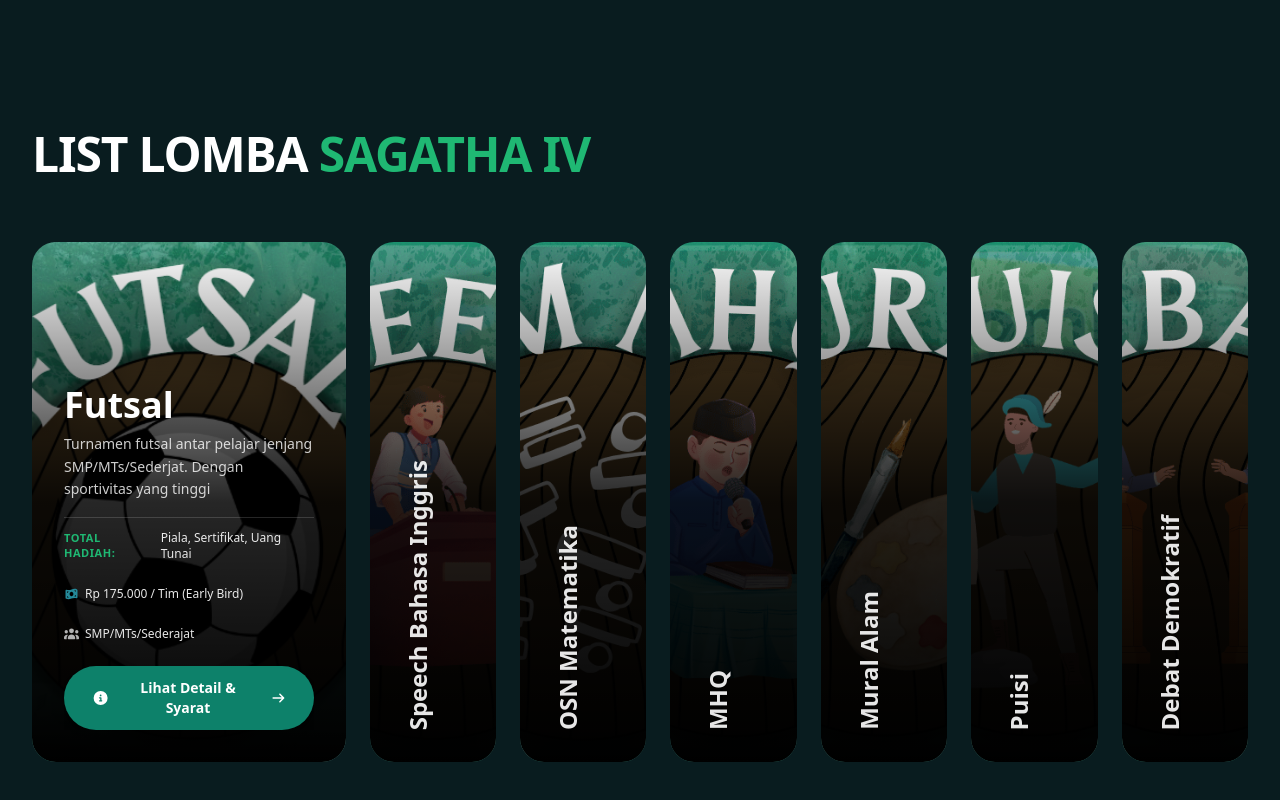
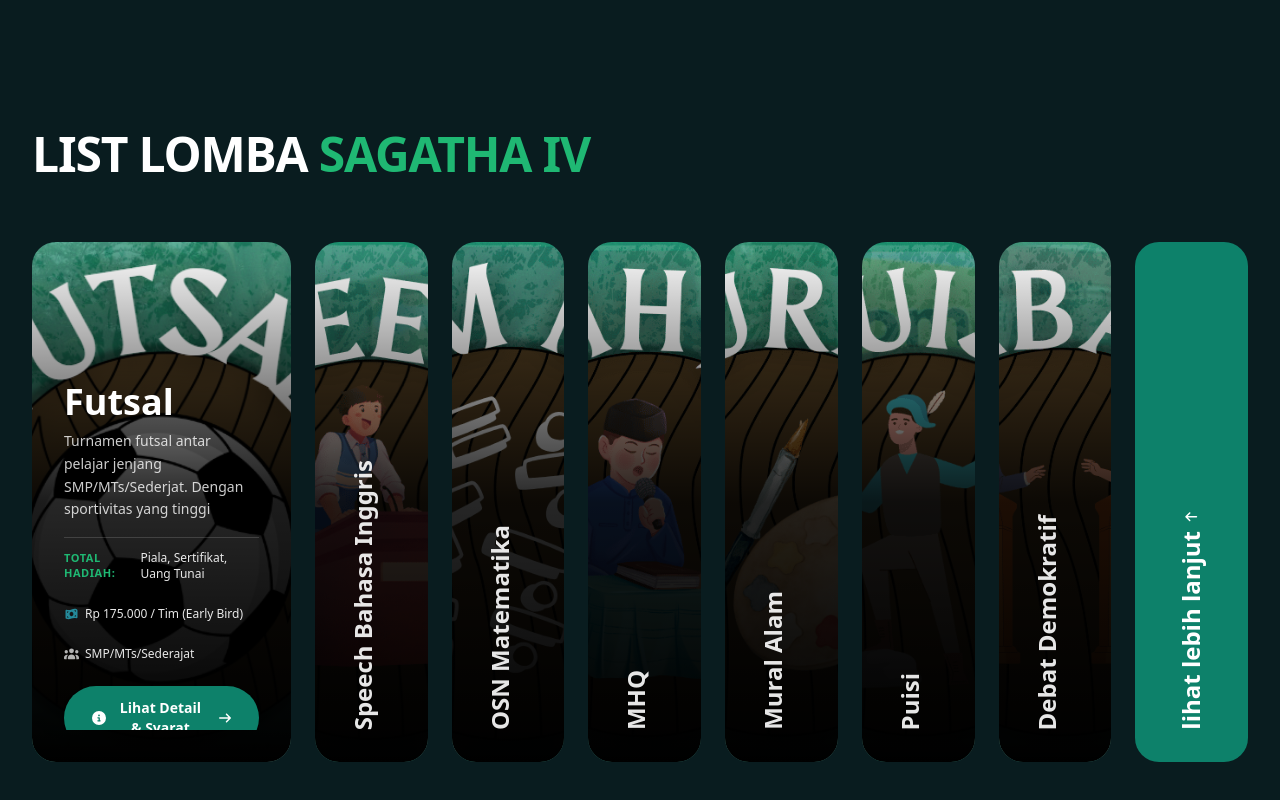
Before and after one commit to elfarizidan/sagatha, a Next.js app: page / in a window 1280 px wide. Shown: the part 1554-2354 px from the top of the page. Built offline with nearby package versions, Linux system fonts and the light colour scheme.

Commit message:
Add link to additional information in ListLomba component and remove redundant link in Galeri component

```diff
--- a/app/components/Galeri.tsx
+++ b/app/components/Galeri.tsx
@@ -187,33 +187,6 @@ export default function Galeri() {
               <FontAwesomeIcon icon={faArrowUpRightFromSquare} className="text-xs" />
             </div>
           </a>
-          <a
-            href="https://linktr.ee/bestsmaittbzbs"
-            target="_blank"
-            rel="noopener noreferrer"
-            className="relative w-[280px] sm:w-[360px] h-[360px] sm:h-[440px] rounded-3xl overflow-hidden bg-[#0D816A] hover:bg-[#1FB873] transition-colors duration-500 group cursor-pointer flex-shrink-0 flex flex-col justify-between p-8 text-white hover:text-[#091c1f]"
-          >
-            <div className="w-14 h-14 rounded-2xl bg-[#136368] text-[#1FB873] group-hover:bg-[#091c1f] group-hover:text-white flex items-center justify-center text-xl shadow-lg border border-[#1FB873]">
-              <FontAwesomeIcon icon={faArrowRight} />
-            </div>
-
-            <div>
-              <span className="text-xs font-bold tracking-widest uppercase text-white/80 group-hover:text-[#091c1f]/80 block mb-2">
-                Lebih lengkap di Laman berikutnya
-              </span>
-              <h3 className="text-2xl sm:text-3xl font-black leading-tight">
-                Informasi & Daftar lebih lanjut
-              </h3>
-              <p className="text-xs sm:text-sm mt-3 opacity-90 leading-relaxed">
-                Akses informasi lengkap tentang SAGATHA IV di laman berikutnya.
-              </p>
-            </div>
-
-            <div className="flex items-center gap-2 font-bold text-xs sm:text-sm">
-              <span>Buka Laman</span>
-              <FontAwesomeIcon icon={faArrowUpRightFromSquare} className="text-xs" />
-            </div>
-          </a>
         </div>
       </div>
 
--- a/app/components/ListLomba.tsx
+++ b/app/components/ListLomba.tsx
@@ -312,6 +312,17 @@ export default function ListLomba() {
               </div>
             );
           })}
+          <a
+            href="https://linktr.ee/bestsmaittbzbs"
+            target="_blank"
+            rel="noopener noreferrer"
+            className="relative rounded-3xl overflow-hidden cursor-pointer transition-colors duration-500 flex flex-col justify-end p-6 sm:p-8 bg-[#0D816A] hover:bg-[#1FB873] text-white hover:text-[#091c1f] flex-1 min-h-[140px] md:min-h-0"
+          >
+            <span className="flex items-center gap-2 font-black text-lg sm:text-xl lg:text-2xl transition-colors duration-500 md:[writing-mode:vertical-rl] md:rotate-180">
+              <span>lihat lebih lanjut</span>
+              <FontAwesomeIcon icon={faArrowRight} className="text-xs" />
+            </span>
+          </a>
         </div>
       </div>
 
```
